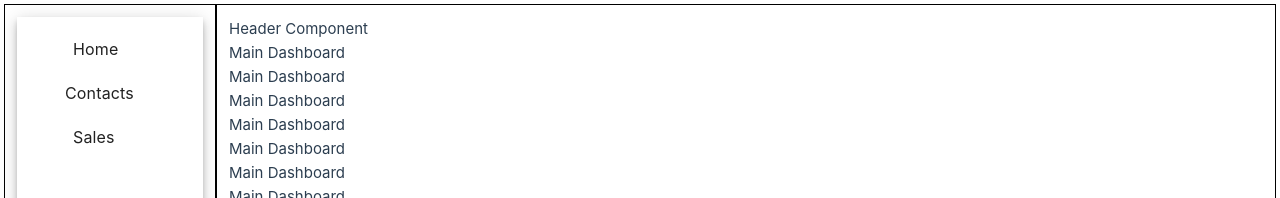
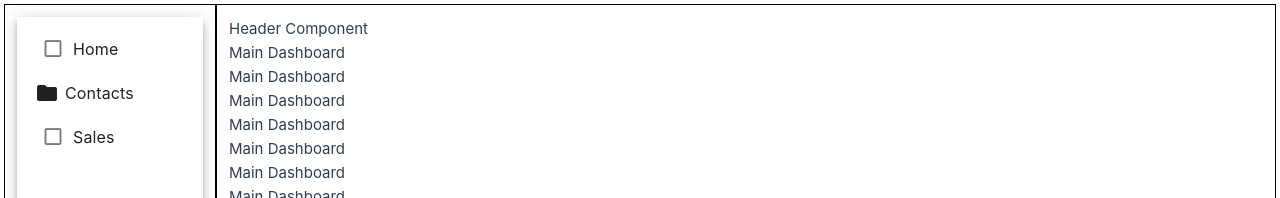
Before and after one commit to zenforall/CRMWithVue, a Vue app: page /dashboard in a window 1280 px wide. Shown: the top 198 px of the page. Built offline with nearby package versions, Linux system fonts and the light colour scheme.

Commit message:
installate le icone per il menù ad Albero

```diff
--- a/package.json
+++ b/package.json
@@ -17,6 +17,7 @@
     "format": "prettier --write src/"
   },
   "dependencies": {
+    "@mdi/font": "^7.4.47",
     "pinia": "^2.2.4",
     "vue": "^3.5.12",
     "vue-router": "^4.4.5",
--- a/src/components/Menu.vue
+++ b/src/components/Menu.vue
@@ -7,6 +7,7 @@ import type { forEachChild } from "typescript";
 interface TreeNode {
   id: number;
   title: string;
+  icon?: string,
   children?: TreeNode[] | null;
   link: string; // Proprietà opzionale per la navigazione
 }
@@ -93,6 +94,8 @@ function findNodeById(data: TreeNode[], targetId: number): TreeNode | null {
       activatable
       open-on-click
       elevation="6"
+      expand-icon="mdi-folder"
+      collapse-icon="mdi-folder-open"
       min-height="100%"
       @update:activated="onNodeClick">
     </v-treeview>
--- a/src/main.ts
+++ b/src/main.ts
@@ -7,6 +7,7 @@ import router from './router'
 
 import { createVuetify } from 'vuetify';
 import 'vuetify/styles'; // Stili di base Vuetify
+import '@mdi/font/css/materialdesignicons.css'; // Assicura il CSS per le icone
 
 import * as components from 'vuetify/components';
 import * as directives from 'vuetify/directives';
@@ -15,6 +16,9 @@ import * as directives from 'vuetify/directives';
 const vuetify = createVuetify({
   components,
   directives,
+  icons: {
+    defaultSet: 'mdi', // Specifica il set di icone
+  }
 });
 
 const app = createApp(App)
```
Also changed, not shown: 2 other files (tests, documents, lock files or other folders).
